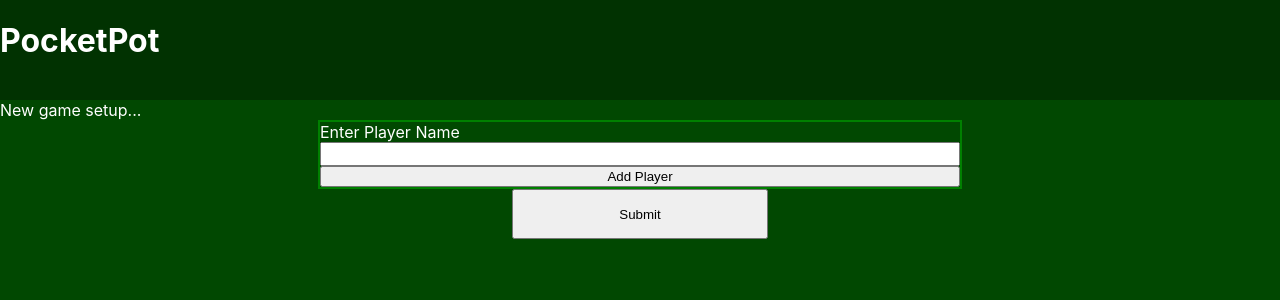
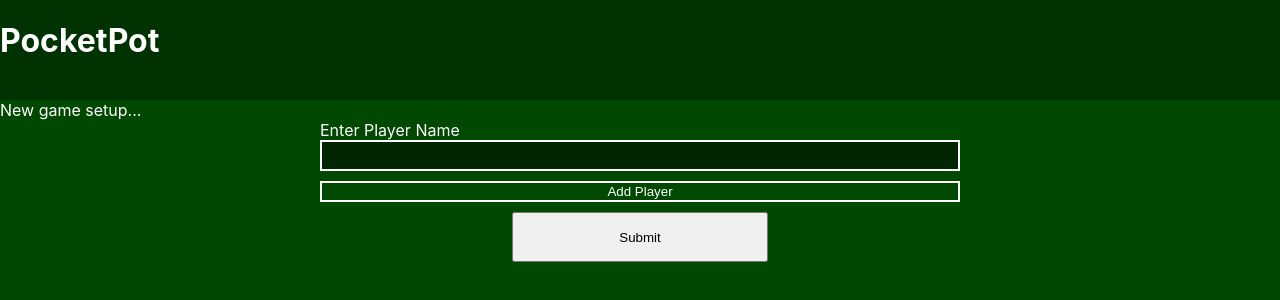
Before and after one commit to TreyLiebscher/PocketPot, a React (Create React App) app: page /new-game in a window 1280 px wide. Shown: the top 300 px of the page. Built offline with nearby package versions, Linux system fonts and the light colour scheme.

Commit message:
styling++

```diff
--- a/src/components/PlayerForm.css
+++ b/src/components/PlayerForm.css
@@ -5,10 +5,25 @@
 .form-holder {
     width: 50%;
     margin: auto;
-    border: 2px solid green;
 }
 
 .player-form {
     display: flex;
     flex-direction: column;
 }
+
+.form-input {
+    border: 2px solid white;
+    background: #0000007a;
+    color: white;
+    font-size: 16px;
+    height: 25px;
+}
+
+.add-player-button {
+    border: 2px solid white;
+    background: none;
+    color: white;
+    margin-top: 10px;
+    margin-bottom: 10px;
+}
--- a/src/components/PlayerForm.jsx
+++ b/src/components/PlayerForm.jsx
@@ -46,7 +46,7 @@ export class PlayerForm extends React.Component {
                 <form className="player-form" onSubmit={this.onSubmit}>
                     <label htmlFor="player-input">Enter Player Name</label>
                     <input id="player-input" className="form-input" type="text" ref={input => this.textInput = input} />
-                    <button>Add Player</button>
+                    <button className="add-player-button">Add Player</button>
                 </form>
             </div>
         );
```
